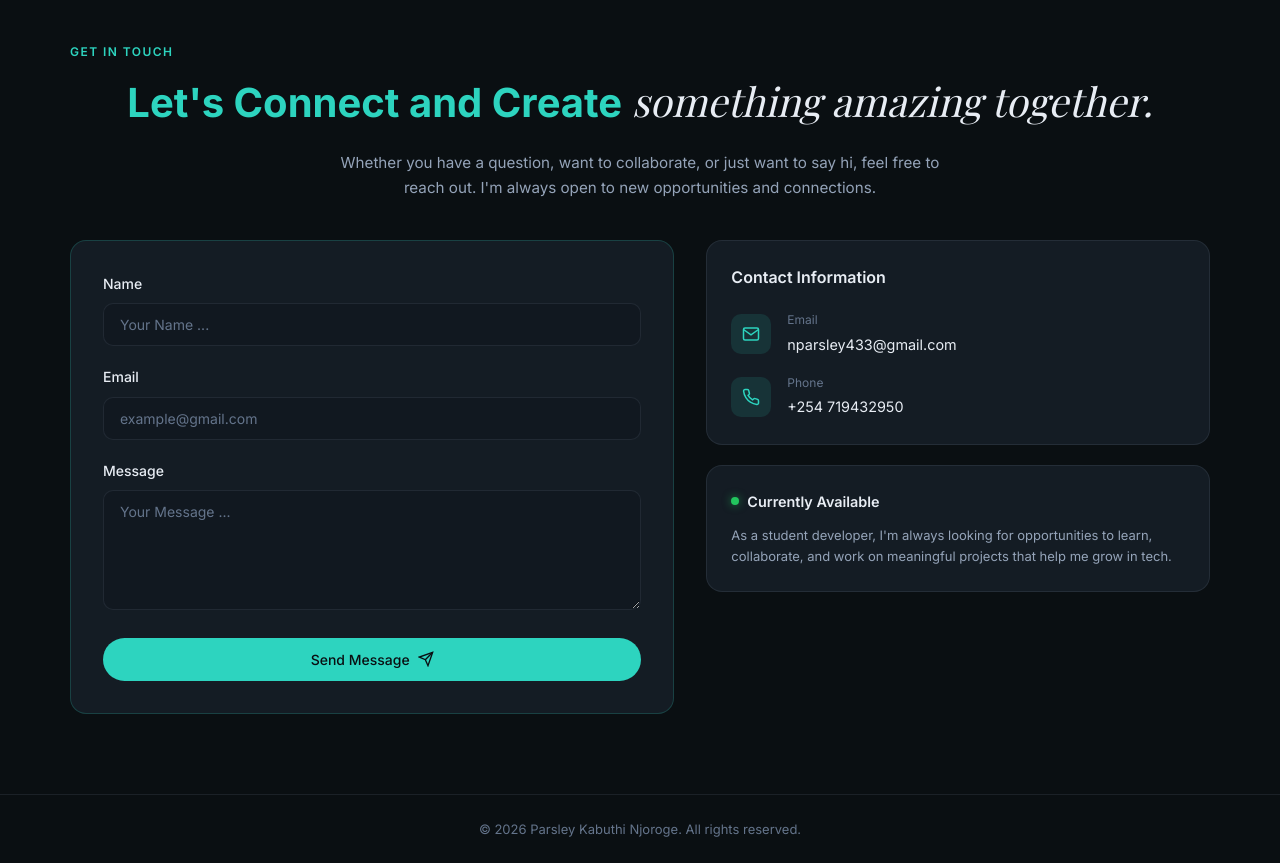
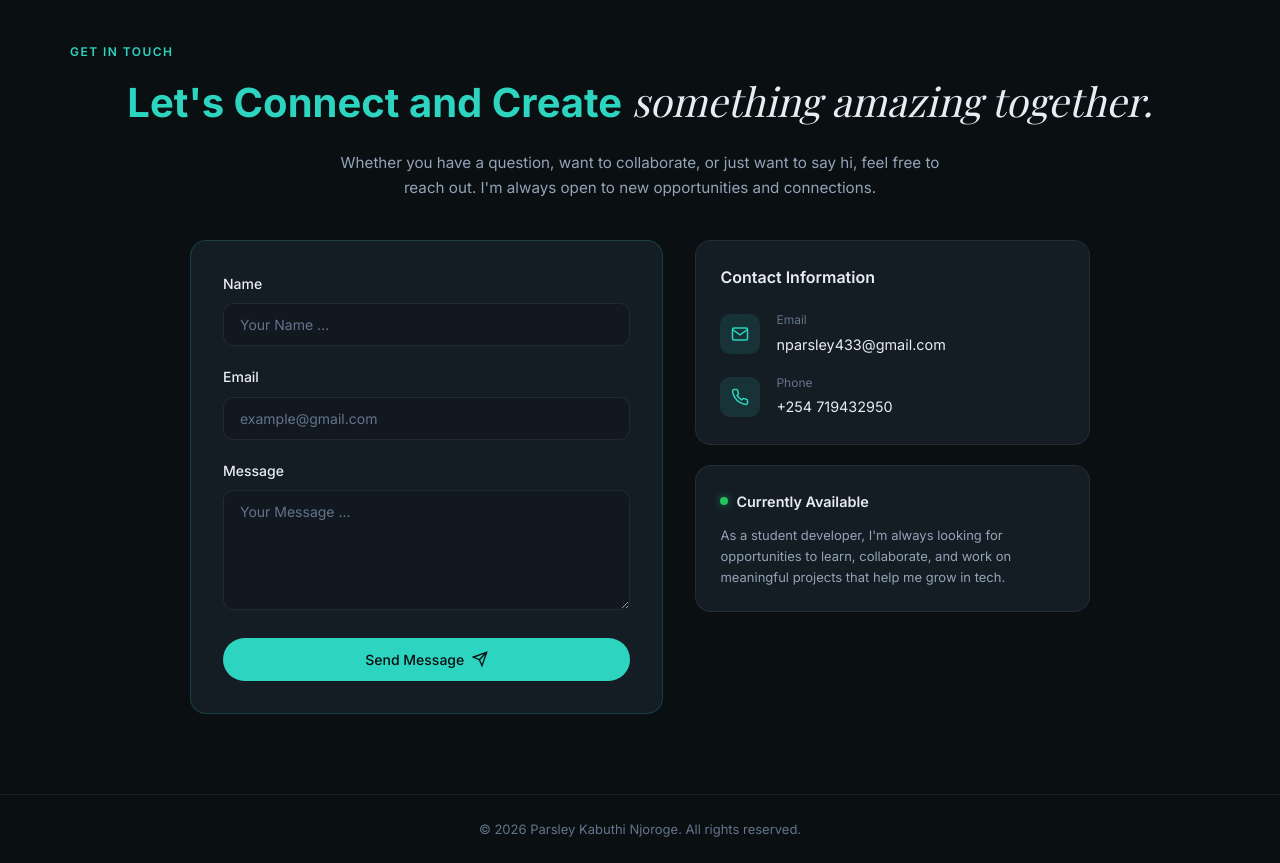
Before and after one commit to Parsley0/Python_portfolio, a Django app: page / in a window 1280 px wide. Shown: the part 2921-3784 px from the top of the page. Run offline with Django 5.2, Linux system fonts and the light colour scheme; some web fonts are replaced.

Commit message:
Update contact form layout for improved responsiveness

```diff
--- a/portfolio/static/portfolio/css/style.css
+++ b/portfolio/static/portfolio/css/style.css
@@ -518,6 +518,9 @@ body {
     grid-template-columns: 1.2fr 1fr;
     gap: 2rem;
     align-items: start;
+    max-width: 900px;
+    width: fit-content;
+    margin: 0 auto;
 }
 
 .contact-form {
```
